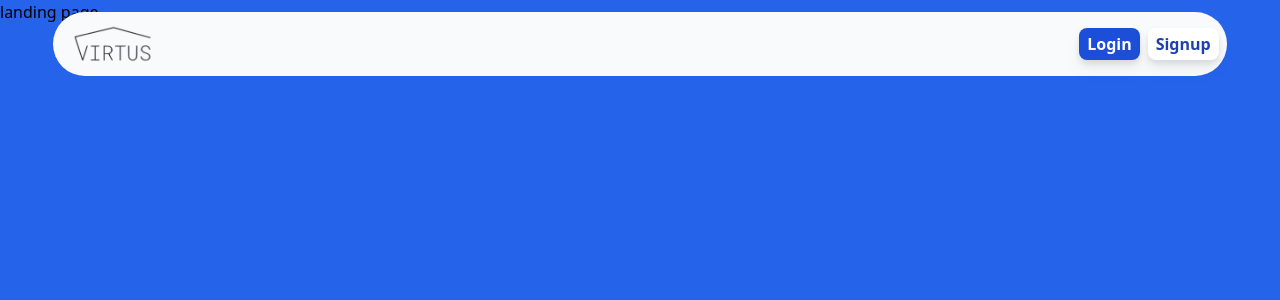
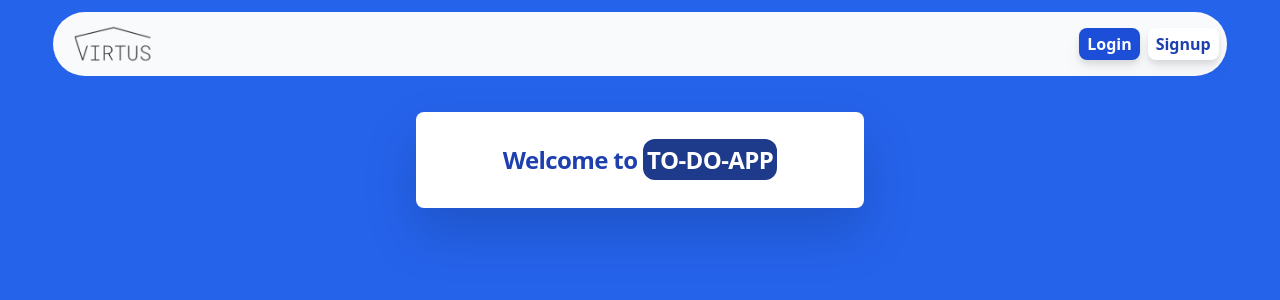
Before and after one commit to Jaime5Alvarez/Frontend-TDL, a React (Vite) app: page / in a window 1280 px wide. Shown: the top 300 px of the page. Built offline with nearby package versions, Linux system fonts and the light colour scheme; no server answers.

Commit message:
adds landing page

```diff
--- a/src/components/home/LandingPage.tsx
+++ b/src/components/home/LandingPage.tsx
@@ -1,7 +1,20 @@
 export const LandingPage = () => {
   return (
     <>
-      <h4>landing page</h4>
+      <section className="translate-y-20">
+        <div className="flex flex-col items-center justify-center px-6 py-8 mx-auto">
+          <div className="w-full bg-white rounded-lg drop-shadow-2xl  max-w-md   ">
+            <div className="p-6 space-y-4 md:space-y-6 sm:p-8">
+              <h1 className="text-xl text-center font-bold leading-tight tracking-tight  text-blue-800 md:text-2xl ">
+                Welcome to{" "}
+                <span className="bg-blue-900 text-white rounded-xl px-1 py-1">
+                  TO-DO-APP
+                </span>
+              </h1>
+            </div>
+          </div>
+        </div>
+      </section>
     </>
   );
 };
```
